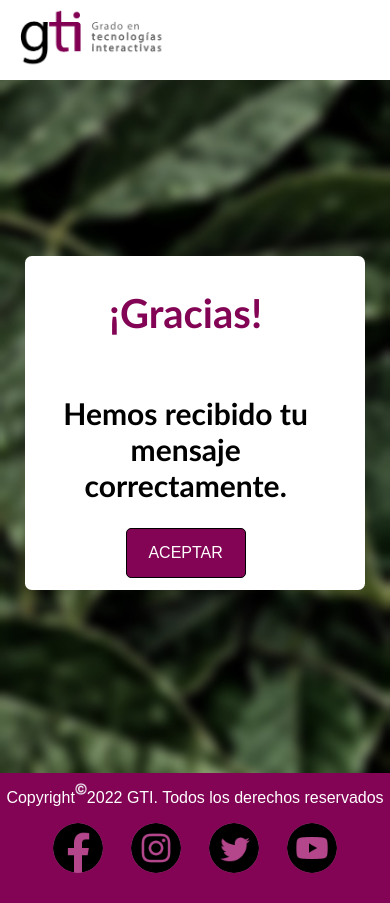
After one commit to Foxpeet/ProyectoWebBueno, a PHP site: page /confirmacion-contacto.html in a window 390 px wide. The commit adds this page. Run offline with PHP 8.4, Linux system fonts and the light colour scheme.

Commit message:
responsive confirmacion de contacto

```diff
--- /dev/null
+++ b/confirmacion-contacto.html
@@ -0,0 +1,54 @@
+<!DOCTYPE html>
+<html lang="es">
+
+<head>
+    <meta charset="UTF-8">
+    <meta http-equiv="X-UA-Compatible" content="IE=edge">
+    <meta name="viewport" content="width=device-width, initial-scale=1.0">
+    <title>GTI || Confirmacion de contacto</title>
+
+    <link href="css/estilo-comun.css" rel="stylesheet" type="text/css">
+    <link href="css/estilo-confirmacioncontacto.css" rel="stylesheet" type="text/css">
+
+</head>
+
+<body>
+
+    <!-- seccion de cabecera-->
+    <header class="cabecera" role="banner">
+        <a href="index.html">
+            <img src="images/LogoGTI.png" alt="logo de GTI" id="logo">
+        </a>
+    </header>
+    <div id="espacio"></div>
+    <!-- fin de encabezado -->
+
+
+    <section id="confirmacionContacto">
+        <div class="cuadro">
+            <h1 id="gracias">¡Gracias!</h1>
+            <h2 id="MensajeRecibido">Hemos recibido tu mensaje correctamente.</h2>
+            <section id="boton">
+                <a href="index.html">
+                    <button type="button" class="boton1"> ACEPTAR</button>
+                </a>
+            </section>
+        </div>
+
+    </section>
+    <!-- comienzo footer -->
+
+    <footer class="footer" id="footer">
+        <article id="derechos">
+            <p>Copyright</p>
+            <img src="images/copyright.png" alt="Copyright" id="imagen-copyright">
+            <p>2022 GTI. Todos los derechos reservados</p>
+        </article>
+        <article id="redessociales">
+            <a href="http://www.facebook.com/"><img src="images/facebook.png" alt="Facebook" id="img-redsocial"></a>
+            <a href="http://www.instagram.com/"><img src="images/instagram.png" alt="Instagram" id="img-redsocial"></a>
+            <a href="http://www.twitter.com/"><img src="images/twitter.png" alt="Twitter" id="img-redsocial"></a>
+            <a href="http://www.youtube.com/"><img src="images/youtube.png" alt="Youtube" id="img-redsocial"></a>
+        </article>
+    </footer>
+</body>
--- a/css/estilo-comun.css
+++ b/css/estilo-comun.css
@@ -284,10 +284,13 @@ section{
 h1{
     color:rgb(130, 0, 83, 0.99);
     font-family: 'Gill Sans MT', 'Gill Sans', Calibri, 'Trebuchet MS', sans-serif;
-    font-weight: bold;
+    font-size: 40px;
 }
 h2, h3, h4, h5, h6{
     font-family: 'Gill Sans MT', 'Gill Sans', Calibri, 'Trebuchet MS', sans-serif;
+}
+h2 {
+    font-size: 30px;
 }
 h3{
     font-size: 25px;
@@ -310,7 +313,7 @@ p{
 */
 
 .enlaces {
-    height: 15px;
+    height: 30px;
 }
 
 .espacio-descubrir {
--- /dev/null
+++ b/css/estilo-confirmacioncontacto.css
@@ -0,0 +1,32 @@
+.cuadro{
+    justify-content: center;
+    height: fit-content;
+    padding-bottom: 3%;
+}
+#gracias{
+    text-align: center;
+}
+
+#MensajeRecibido {
+    text-align: center;
+}
+
+#confirmacionContacto {
+    display: flex;
+    height: 700px;
+    width: 100%;
+    background-image: url("../images/fondoContacto.jpg");
+    background-size: cover;
+    background-position: center;
+}
+
+div h1,
+div h2{
+    width: 92%;
+}
+
+#boton{
+    width: 92%;
+    display: flex;
+    justify-content: center;
+}
```
Also changed, not shown: confirmacion contacto.html (deleted, +0 -33 lines), contacto.html (+9 -4 lines), css/estilo-confirmacion.css (deleted, +0 -67 lines).
